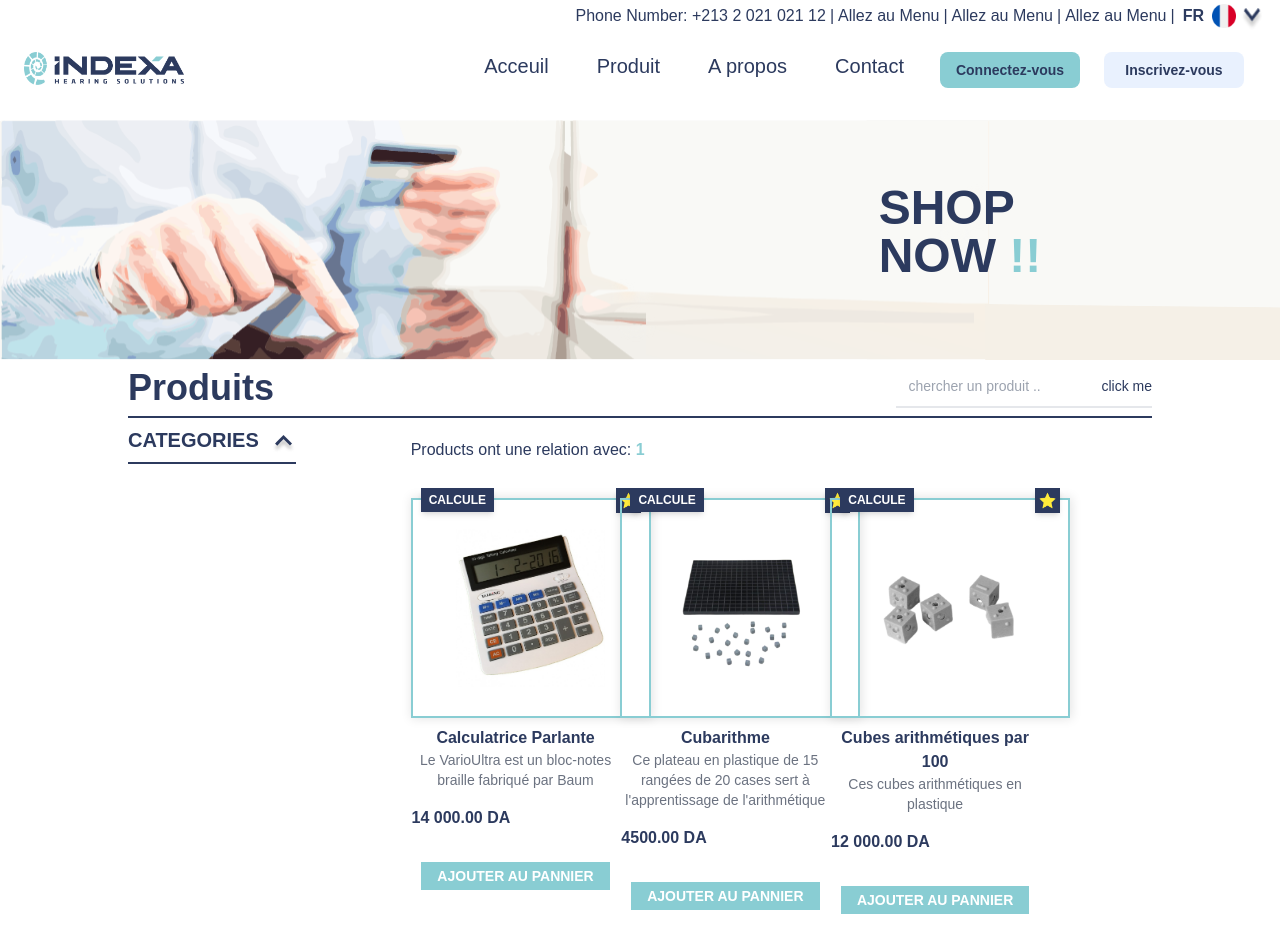
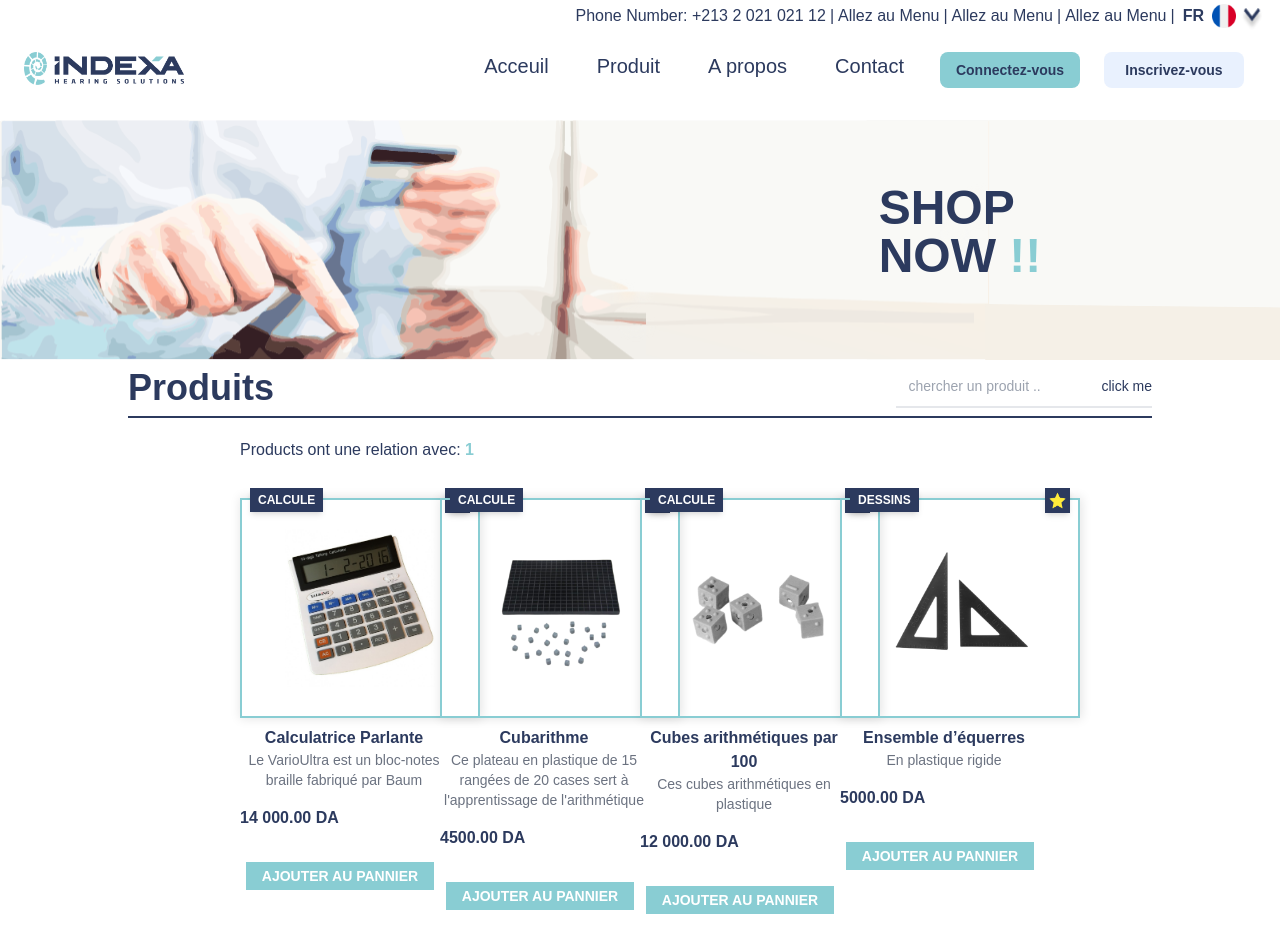
Before and after one commit to abdelbarie/INDEXA_PROJECT, a Next.js app: page /products/search/1 in a window 1280 px wide. Shown: the top 950 px of the page. Built offline with nearby package versions, Linux system fonts and the light colour scheme.

Commit message:
add filring products option

```diff
--- a/pages/products/categories/[category].js
+++ b/pages/products/categories/[category].js
@@ -16,18 +16,9 @@ return(
     <div className="lg:px-32 lg:px-16 px-4">
 
       <div className="grid md:grid-cols-12 grid-cols-1">
-        <div className="col-span-3">
-          <div className="flex font-semibold text-xl py-2 border-b-2 categories w-fit gap-3">
-            CATEGORIES{" "}
-            <img
-              src="/imgs/up.png"
-              className="mt-2"
-            ></img>
-          </div>
-        </div>
-        <div className="col-span-9">
+        <div className="col-span-12">
             <div className="font-semibold md:text-3xl text-xl text-center md:pt-8 md:pb-12 py-6"> {category}</div>
-           <div className='grid grid-cols-1 md:grid-cols-3 gap-y-8'>
+           <div className='grid grid-cols-1 lg:grid-cols-4 md:grid-cols-3 gap-y-8'>
            {ProductsData.map((product, key) => (
           <>
             {(product.category == category)&&(i++) &&(
--- a/pages/products/index.js
+++ b/pages/products/index.js
@@ -7,13 +7,15 @@ import ProductsHeader from "../../components/partials/ProductsHeader";
 
 const Products = () => {
   const [isCategoOpen, setCategoOpen] = useState(false);
-
+  const [produstFilter , setProductsFilter] = useState([false,false,false,false,false,false,false,false,false,false]) ;
   const handleClick = () => {
     setCategoOpen(!isCategoOpen);
 
   };
 
-
+  const filter = (e) =>{
+    setProductsFilter({...produstFilter ,[e.target.id] : e.target.checked })
+  }
   return (
     <div>
     <ProductsHeader/>
@@ -21,12 +23,33 @@ const Products = () => {
         <div className="grid md:grid-cols-12 grid-cols-1">
           <div className="col-span-2">
             <div className="flex font-semibold text-xl py-2 border-b-2 categories w-fit gap-3">
-              CATEGORIES{" "}
+              CATEGORIES
               <img
                 src="/imgs/up.png"
                 className="mt-2"
                 onClick={handleClick}
               ></img>
+            </div>
+            <div>
+              {
+                [
+                  "MATERIEL INFORMATIQUE",
+                  "HORLOGERIE",
+                  "Matériels Pédagogique",
+                  "JEUX EDUCATIFS",
+                  "LOGICILE",
+                  "CALCULE",
+                  "Machine à écrire",
+                  "DESSINS",
+                  "Tablette et Accessoires",
+                  "DIVERS",
+                ].map((cat , key)=>(
+                  <div key={key} className="text-sm w-full  flex justify-between py-1">
+                    {cat}
+                    <input type="checkbox" className="accent-custom-green " onChange={filter} id={key} ></input>
+                  </div>
+                ))
+              }
             </div>
             <div className={`${isCategoOpen ? "block" : "hidden"}`}></div>
           </div>
@@ -44,6 +67,7 @@ const Products = () => {
                 "Tablette et Accessoires",
                 "DIVERS",
               ].map((category, key) => (
+                (produstFilter[key] || (!produstFilter[0] && !produstFilter[1] && !produstFilter[2] && !produstFilter[3] && !produstFilter[4] && !produstFilter[5] && !produstFilter[6] && !produstFilter[7] &&!produstFilter[8] && !produstFilter[9] ) )&&
                 <ProCatSection
                   key={key}
                   category={category}
--- a/pages/products/search/[searchCle].js
+++ b/pages/products/search/[searchCle].js
@@ -19,20 +19,9 @@ const SearchProducts = ({ products }) => {
 
       <div className="lg:px-32 lg:px-16 px-4">
         <div className="grid md:grid-cols-12 grid-cols-1">
-          <div className="col-span-2">
-            <div className="flex font-semibold text-xl py-2 border-b-2 categories w-fit gap-3">
-              CATEGORIES{" "}
-              <img
-                src="/imgs/up.png"
-                className="mt-2"
-                onClick={handleClick}
-              ></img>
-            </div>
-            <div className={`${isCategoOpen ? "block" : "hidden"}`}></div>
-          </div>
-          <div className="col-span-10  xl:px-28 lg:px-12 md:px-4 ">
+          <div className="col-span-12  xl:px-28 lg:px-2 md:px-4 ">
               <div className="py-5">Products ont une relation avec: <b className="text-custom-green">{searchCle}</b> </div>
-            <div className="grid grid-cols-1 lg:grid-cols-3">
+            <div className="grid grid-cols-1 lg:grid-cols-4 md:grid-cols-3">
               {products.map(
                 (product, key) =>
                   (product.productName
```
